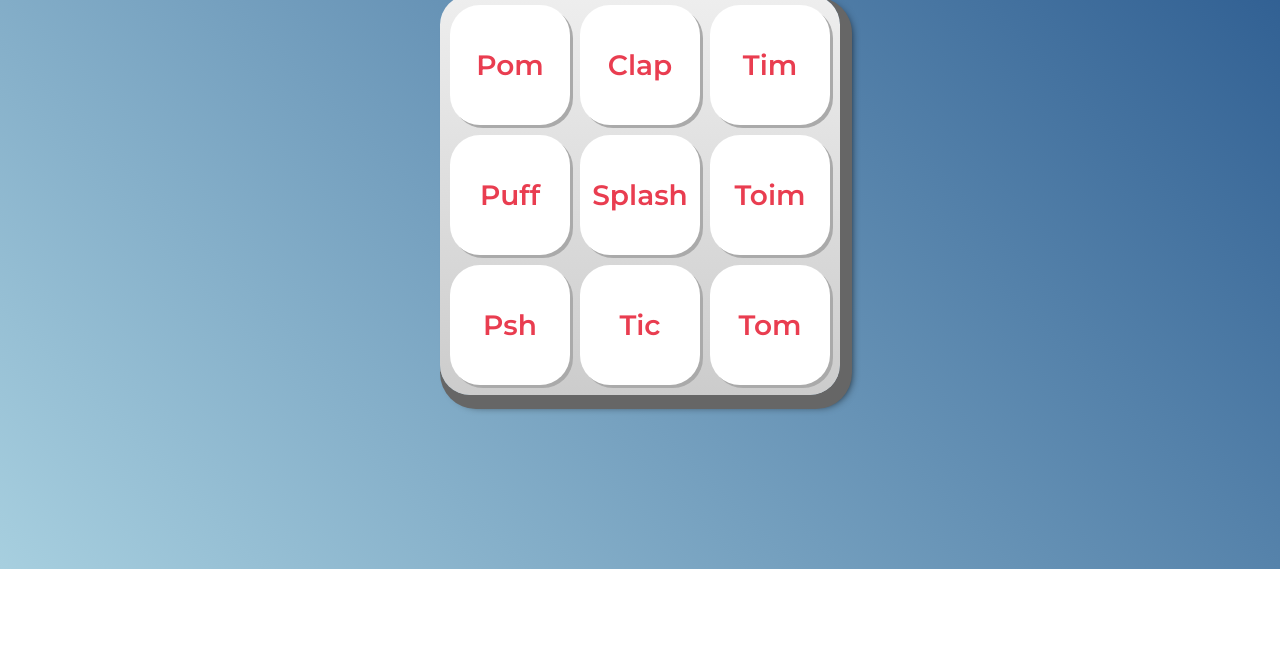
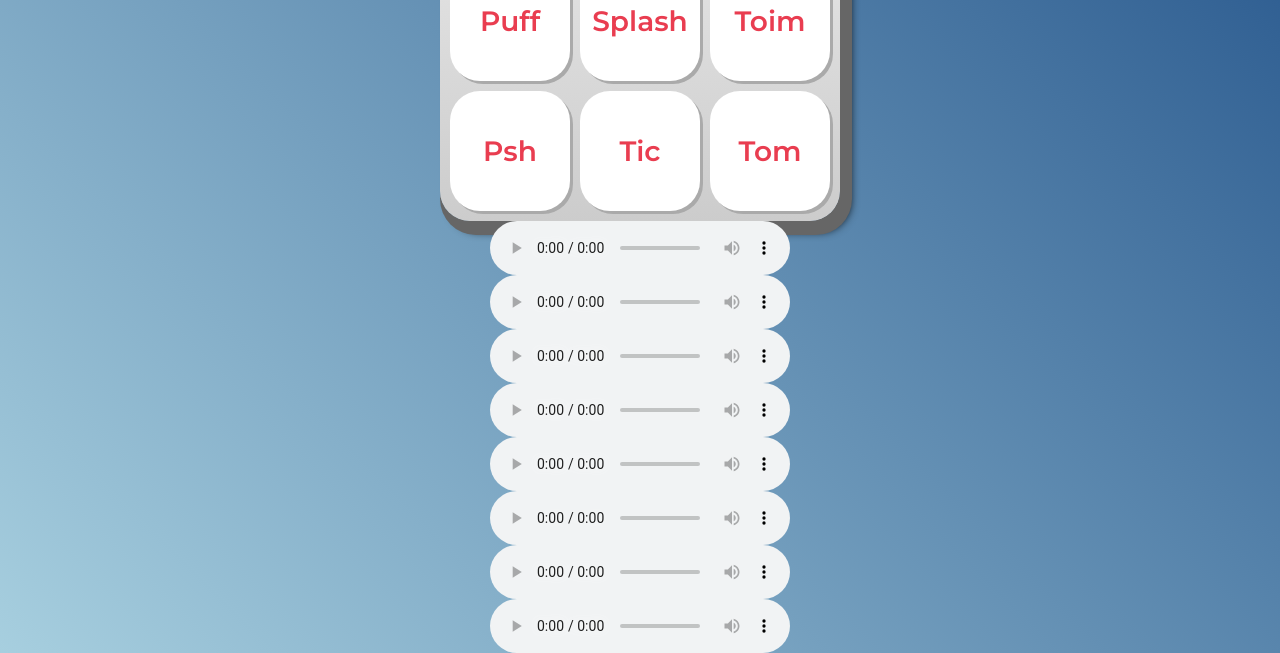
Before and after one commit to kauadutra/javaparaweb, a plain HTML site: page index.html in a window 1280 px wide. Shown: the part 231-884 px from the top of the page. Before the commit the page ends 800 px from the top, so only its background shows below. Drawn offline with Linux system fonts and the light colour scheme.

Commit message:
26/09/2023

```diff
--- a/index.html
+++ b/index.html
@@ -15,7 +15,6 @@
     <link rel="stylesheet" href="reset.css">
     <link rel="stylesheet" href="estilos.css">
 
-    <script src="main.js"></script>
 
 </head>
 <body>
@@ -36,15 +35,17 @@
         <button class="tecla tecla_tom">Tom</button>
     </section>
 
-    <audio src="keyq.wav" id="som_tecla_pom"></audio>
-    <audio src="keyw.wav" id="som_tecla_clap"></audio>
-    <audio src="keye.wav" id="som_tecla_tim"></audio>
-    <audio src="keya.wav" id="som_tecla_puff"></audio>
-    <audio src=" keys.wav" id="som_tecla_splash"></audio>
-    <audio src="keyd.wav" id="som_tecla_toim"></audio>
-    <audio src="keyz.wav" id="som_tecla_psh"></audio>
-    <audio src="keyx.wav" id="som_tecla_tic"></audio>
-    <audio src="keyc.wav" id="som_tecla_tom"></audio>
+    <audio controls src="keyq.wav" id="som_tecla_pom"></audio>
+    <audio controls src="keyw.wav" id="som_tecla_clap"></audio>
+    <audio controls src="keye.wav" id="som_tecla_tim"></audio>
+    <audio controls src="keya.wav" id="som_tecla_puff"></audio>
+    <audio controls src=" keys.wav" id="som_tecla_splash"></audio>
+    <audio controuls src="keyd.wav" id="som_tecla_toim"></audio>
+    <audio controls src="keyz.wav" id="som_tecla_psh"></audio>
+    <audio controls src="keyx.wav" id="som_tecla_tic"></audio>
+    <audio controls src="keyc.wav" id="som_tecla_tom"></audio>
+
+    <script src="main.js"></script>
 
 </body>
 </html>
--- a/main.js
+++ b/main.js
@@ -1 +1,2 @@
 document.querySelector('.tecla_pom');
+document.querySelector('#som_tecla_pom').play();
```
